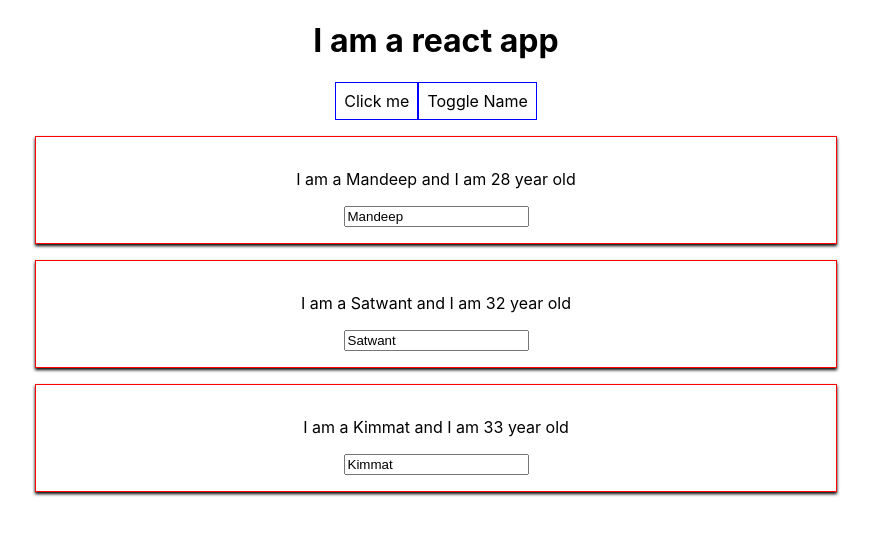
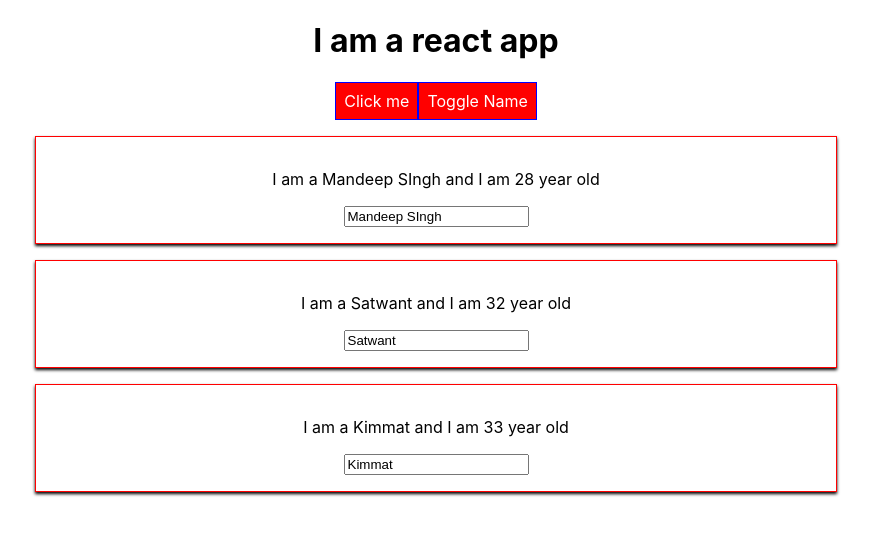
Before and after one commit to rrmandeep/ureact, a React (Create React App) app: page / in a window 1280 px wide. Shown: the top 536 px of the page, without its empty margins (204-1075 px from the left). Built offline with nearby package versions, Linux system fonts and the light colour scheme.

Commit message:
Add Style by logic

```diff
--- a/src/App.css
+++ b/src/App.css
@@ -36,3 +36,11 @@
     transform: rotate(360deg);
   }
 }
+
+.redColor {
+  color: red;
+}
+
+.boldFont {
+  font-weight: bolder;
+}
--- a/src/App.js
+++ b/src/App.js
@@ -6,7 +6,7 @@ import Person from './Person/Person';
 class App extends Component {
   state = {
     persons: [
-      {id: '1', name: "Mandeep", age: "28"},
+      {id: '1', name: "Mandeep SIngh", age: "28"},
       {id: '2', name: "Satwant", age: "32"},
       {id: '3', name: "Kimmat", age: "33"},
     ],
@@ -53,7 +53,8 @@ class App extends Component {
   }
   render() {
     const style = {
-      backgroundColor: 'white',
+      backgroundColor: 'green',
+      color: 'white',
       font: 'inherit',
       border: '1px solid blue',
       padding: '8px',
@@ -76,10 +77,19 @@ class App extends Component {
           }
         </div>
       );
+      style.backgroundColor = 'red'
+    }
+
+    let classes = []
+    if (this.state.persons.length <= 2) {
+      classes.push('redColor');
+    }
+    if (this.state.persons <= 1) {
+      classes.push('boldFont');
     }
     return (
       <div className="App">
-        <h1>I am a react app</h1>
+        <h1 className={classes.join(' ')}>I am a react app</h1>
         {/* passing arrguments to function
         <button onClick={this.swichNameHandler.bind(this, "Ishmeet")}>Click me</button> */}
         <button style={style} onClick={ () => this.swichNameHandler("Ishmeet!!!")}>Click me</button>
```
